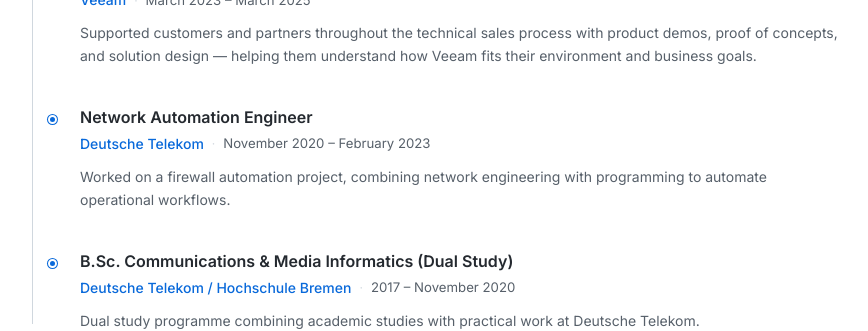
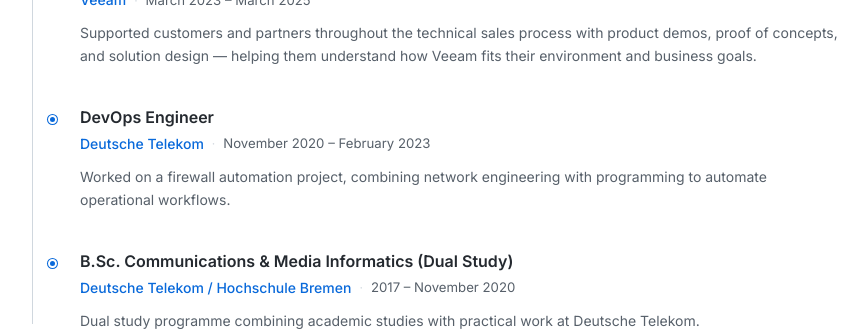
Before and after one commit to jantede/tedemehrtens.de, a Jekyll site: the page built from index.html, in a window 1280 px wide and 900 px high, scrolled down 1572 px. Shown: the part 153-484 px from the top of the window, without its empty margins (202-1070 px from the left). Built offline with Jekyll 4.4.1, drawn with Linux system fonts in a browser that asks for light colours.

Commit message:
Fix job title: Network Automation Engineer → DevOps Engineer
Co-Authored-By: Claude Sonnet 4.6 <noreply@anthropic.com>

```diff
--- a/_data/experience.yml
+++ b/_data/experience.yml
@@ -10,7 +10,7 @@
   period: "March 2023 – March 2025"
   description: "Supported customers and partners throughout the technical sales process with product demos, proof of concepts, and solution design — helping them understand how Veeam fits their environment and business goals."
 
-- role: Network Automation Engineer
+- role: DevOps Engineer
   company: Deutsche Telekom
   period: "November 2020 – February 2023"
   description: "Worked on a firewall automation project, combining network engineering with programming to automate operational workflows."
```
